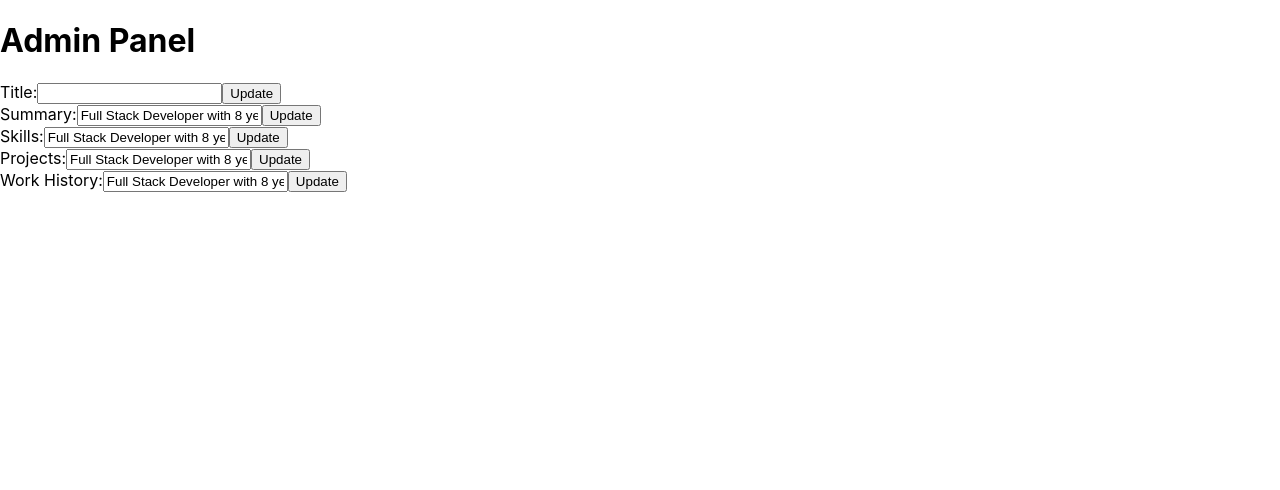
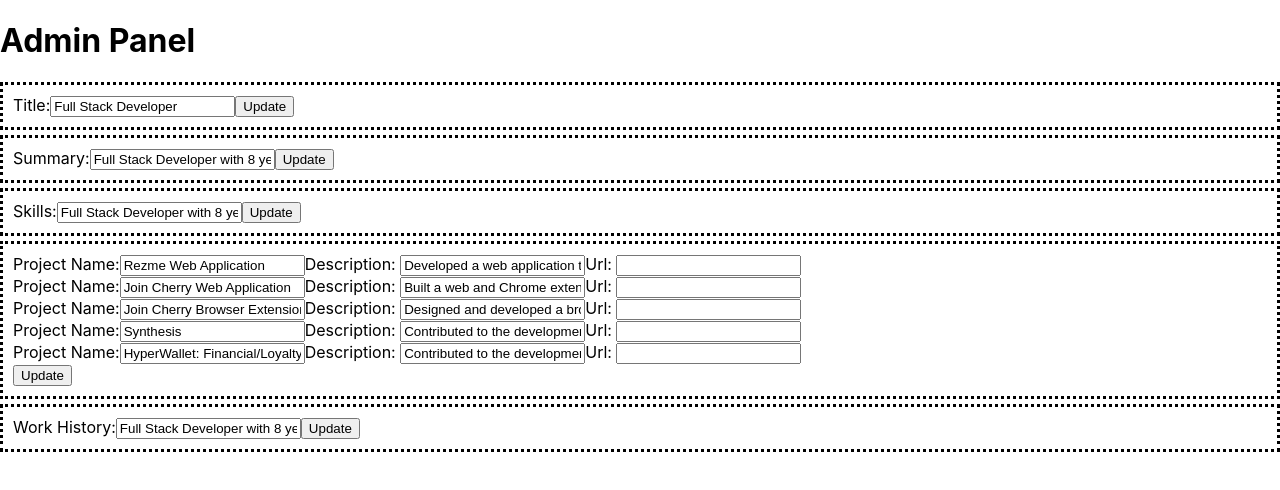
Before and after one commit to Mohit7th/resume, a React (Create React App) app: page /admin in a window 1280 px wide. Shown: the top 490 px of the page. Built offline with nearby package versions, Linux system fonts and the light colour scheme.

Commit message:
updated projects admin panel UI

```diff
--- a/src/App.css
+++ b/src/App.css
@@ -36,3 +36,9 @@
     transform: rotate(360deg);
   }
 }
+
+.update-block {
+  border: dotted;
+  margin-top: 5px;
+  padding: 10px 10px 10px 10px;
+}
--- a/src/components/UserContext.tsx
+++ b/src/components/UserContext.tsx
@@ -16,10 +16,10 @@ type UserDataState = typeof resumeData;
 // Define the type of dispatch function
 type UserDataDispatch = Dispatch<Action>;
 
-export const UserDataContext = createContext<UserDataState | null>(null);
-export const UserDataDispatchContext = createContext<UserDataDispatch | null>(
-    null
-);
+export const UserDataContext = createContext<UserDataState>(resumeData);
+export const UserDataDispatchContext = createContext<UserDataDispatch>(() => {
+    throw new Error("UserDataDispatchContext is not provided");
+});
 
 export function useUserData() {
     return useContext(UserDataContext);
--- a/src/pages/Admin Panel/AddHeaderBlock.tsx
+++ b/src/pages/Admin Panel/AddHeaderBlock.tsx
@@ -1,4 +1,4 @@
-import { useState } from "react";
+import { useState, useEffect } from "react";
 import { useUserData, useUserDataDispatch } from "../../components/UserContext";
 
 export function TitleHeaderBlock() {
@@ -6,8 +6,11 @@ export function TitleHeaderBlock() {
     const userdata = useUserData();
     const dispatch = useUserDataDispatch();
 
+    useEffect(() => {
+        if (userdata) setText(userdata.titleHeader.title);
+    }, [userdata]);
+
     function updateTitleHeader() {
-        if (dispatch) {
         dispatch({
             type: "UPDATE_TITLE_HEADER",
             payload: {
@@ -15,10 +18,9 @@ export function TitleHeaderBlock() {
             },
         });
     }
-    }
 
     return (
-        <div>
+        <div className="update-block">
             <label>Title:</label>
             <input
                 type="text"
--- a/src/pages/Admin Panel/AddProjectBlock.tsx
+++ b/src/pages/Admin Panel/AddProjectBlock.tsx
@@ -1,30 +1,83 @@
-import React from "react";
+import React, { useEffect } from "react";
 import { useUserData, useUserDataDispatch } from "../../components/UserContext";
 
 export default function ProjectsBlock() {
-    const [text, setText] = React.useState("");
     const userdata = useUserData();
     const dispatch = useUserDataDispatch();
+
+    const [projects, setProjects] = React.useState(
+        userdata.projects.professional
+    );
+
+    useEffect(() => {
+        if (userdata.projects.professional)
+            setProjects(userdata.projects.professional);
+    }, [userdata]);
 
     function updateProjects() {
         if (dispatch) {
             dispatch({
                 type: "UPDATE_PROJECTS",
                 payload: {
-                    summary: text,
+                    professional: projects,
                 },
             });
         }
     }
 
+    function handleProjectChange(
+        _index: number,
+        field: string,
+        newValue: string
+    ) {
+        const updatedProjects = projects.map((project, index) =>
+            index === _index ? { ...project, [field]: newValue } : project
+        );
+
+        setProjects(updatedProjects);
+    }
+
     return (
-        <div>
-            <label>Projects:</label>
-            <input
-                type="text"
-                value={userdata?.summary.detailed ?? ""}
-                onChange={(e) => setText(e.target.value)}
-            />
+        <div className="update-block">
+            {projects.map((project, index) => (
+                <div key={project._id}>
+                    <label>Project Name:</label>
+                    <input
+                        type="text"
+                        value={project.name}
+                        onChange={(e) =>
+                            handleProjectChange(index, "name", e.target.value)
+                        }
+                    />
+
+                    <label>Description: </label>
+                    <input
+                        type="text"
+                        value={project.description}
+                        onChange={(e) =>
+                            handleProjectChange(
+                                index,
+                                "description",
+                                e.target.value
+                            )
+                        }
+                    />
+
+                    <label>Url: </label>
+                    <input
+                        type="text"
+                        value={project.url}
+                        onChange={(e) =>
+                            handleProjectChange(
+                                index,
+                                "url",
+                                e.target.value
+                            )
+                        }
+                    />
+                </div>
+            ))}
+
             <button onClick={updateProjects}>Update</button>
         </div>
     );
--- a/src/pages/Admin Panel/AddSkillsBlock.tsx
+++ b/src/pages/Admin Panel/AddSkillsBlock.tsx
@@ -18,7 +18,7 @@ export default function SkillsBlock() {
     }
 
     return (
-        <div>
+        <div className="update-block">
             <label>Skills:</label>
             <input
                 type="text"
--- a/src/pages/Admin Panel/AddSummaryBlock.tsx
+++ b/src/pages/Admin Panel/AddSummaryBlock.tsx
@@ -18,7 +18,7 @@ export default function SummaryBlock() {
     }
 
     return (
-        <div>
+        <div className="update-block">
             <label>Summary:</label>
             <input
                 type="text"
--- a/src/pages/Admin Panel/AddWorkHistoryBlock.tsx
+++ b/src/pages/Admin Panel/AddWorkHistoryBlock.tsx
@@ -17,7 +17,7 @@ export default function WorkHistoryBlock() {
         }
     }
     return (
-        <div>
+        <div className="update-block">
             <label>Work History:</label>
             <input
                 type="text"
```
Lines whose indentation alone changed are shown as unchanged.
